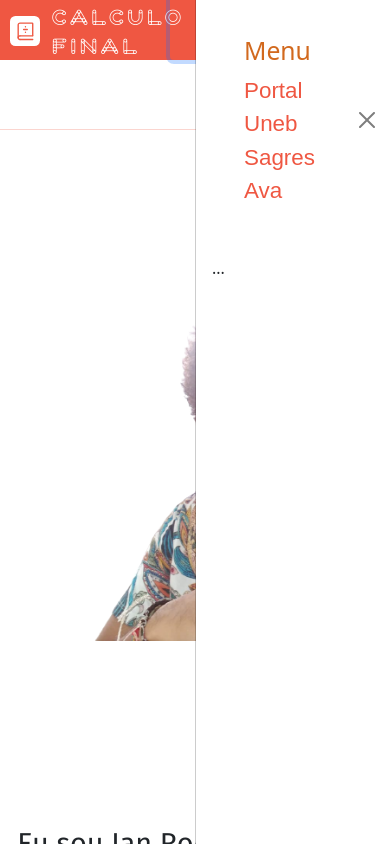
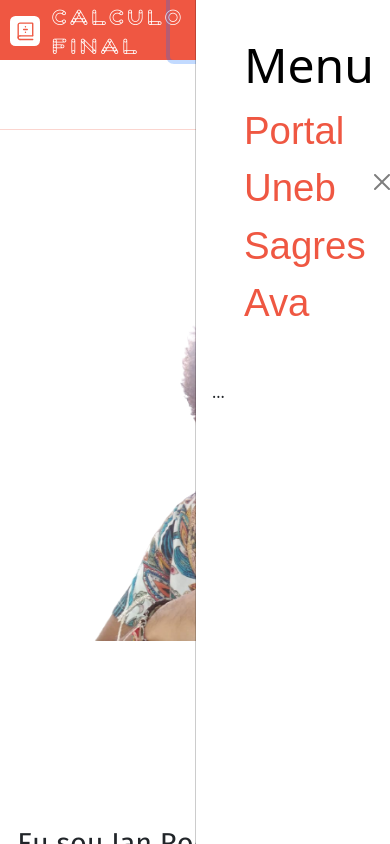
Before and after one commit to KaliRodri/C-lculo-Final, a plain HTML site: page sobre.html in a window 390 px wide. Both pictures are taken after a click on the button 387 px from the left and 23 px from the top of the page. Shown: the top 844 px of the page. Drawn offline with nearby package versions, Linux system fonts and the light colour scheme.

Commit message:
Update sobre.css

```diff
--- a/css/sobre.css
+++ b/css/sobre.css
@@ -85,11 +85,16 @@
 
     }
 
+    #offcanvasRightLabel{
+        font-size: 3em;
+        color: black;
+    }
+
     header ul li a{
         position: relative;
         text-decoration: none;
         color: #ef5742;
-        font-size: 1.4em;
+        font-size: 2.4em;
         font-family: sans-serif;
         z-index: 1;
 
@@ -98,6 +103,7 @@
 
     header ul li a:hover{
         border-bottom: 1px solid orangered;
+       color: #ef5742;
     }
 
 
```
